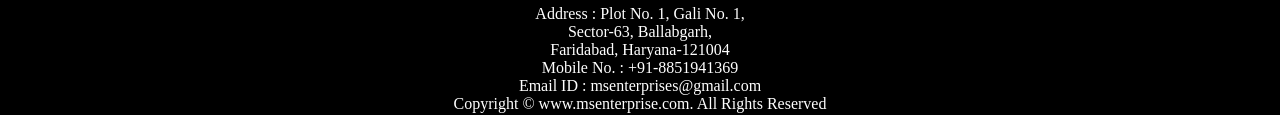
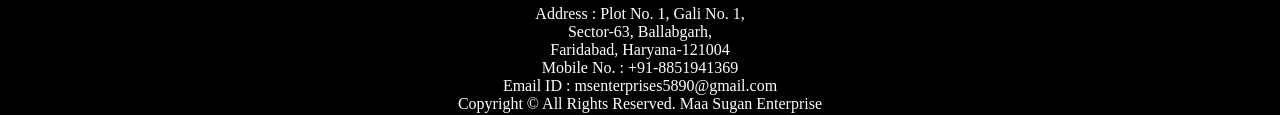
Before and after one commit to Dakshkashyap98/msenterpise, a plain HTML site: page index.html in a window 1280 px wide. Shown: the part 2306-2421 px from the top of the page. Drawn offline with Linux system fonts and the light colour scheme; a web font is replaced by a local one.

Commit message:
Update index.html

```diff
--- a/index.html
+++ b/index.html
@@ -145,9 +145,9 @@
     </section>
 <footer>
     <div class="address">
-        <P>Address : Plot No. 1, Gali No. 1, <br> Sector-63, Ballabgarh, <br> Faridabad, Haryana-121004 <br>Mobile No. : +91-8851941369 <br> Email ID : msenterprises@gmail.com</P>
+        <P>Address : Plot No. 1, Gali No. 1, <br> Sector-63, Ballabgarh, <br> Faridabad, Haryana-121004 <br>Mobile No. : +91-8851941369 <br> Email ID : msenterprises5890@gmail.com</P>
     </div>
-    <div class="">Copyright &copy; www.msenterprise.com. All Rights Reserved</div>
+    <div class="">Copyright &copy; All Rights Reserved. Maa Sugan Enterprise</div>
 </footer>
 </body>
 
```
